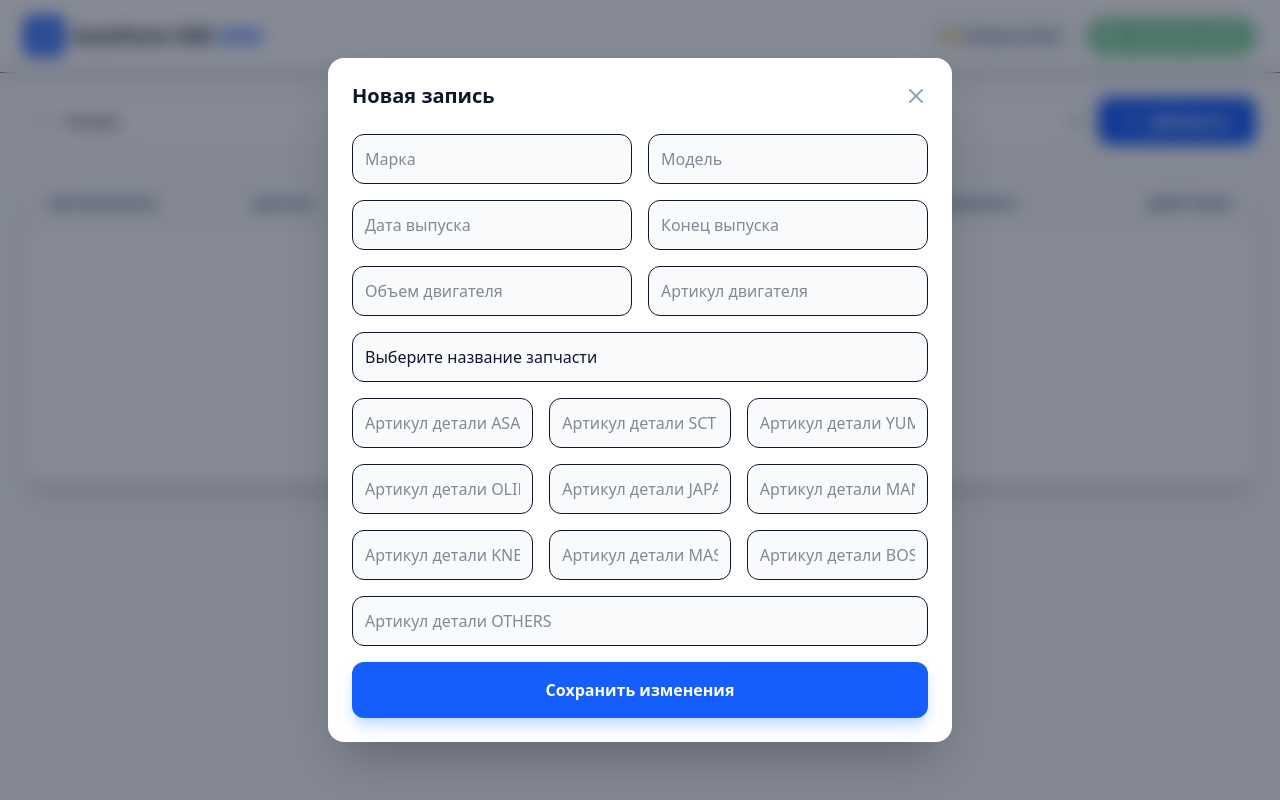
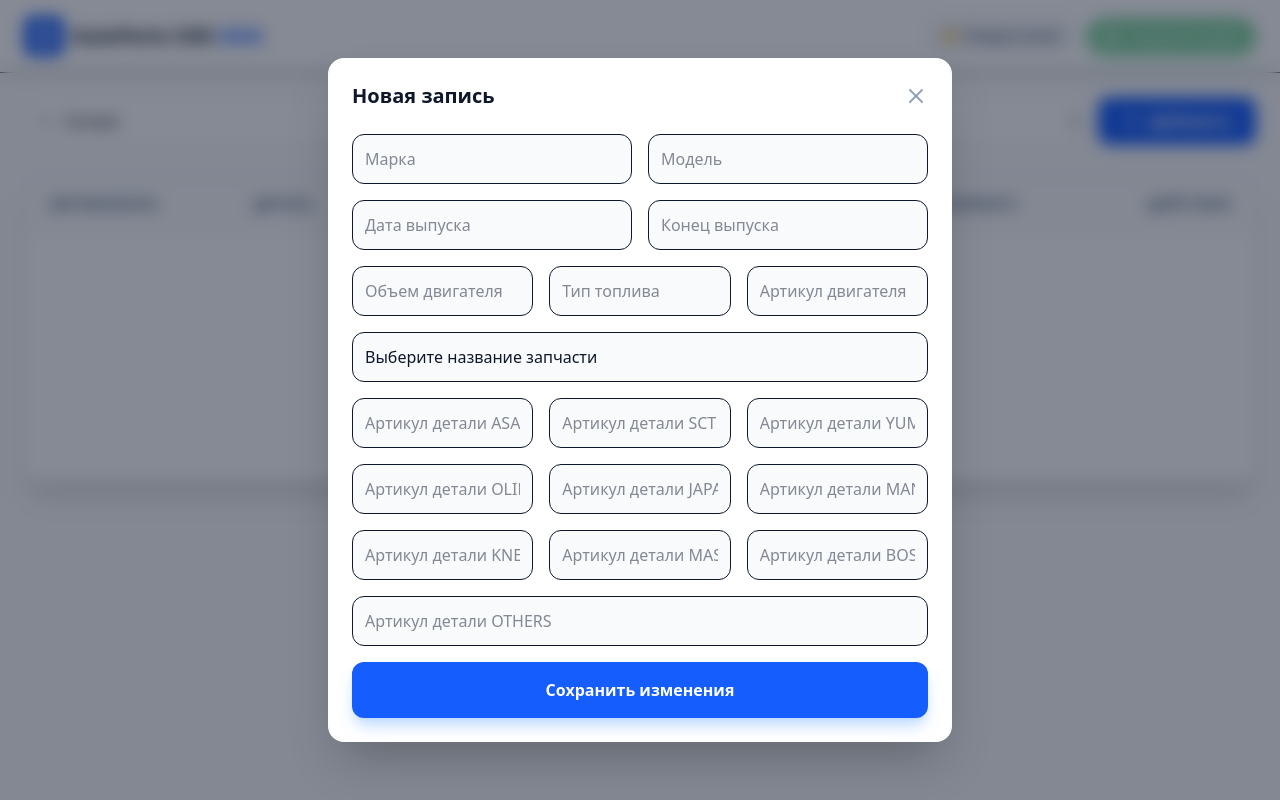
Before and after one commit to VisionFoland2025/ConsumablesCatalog, a React (Vite) app: page / in a window 1280 px wide. Both pictures are taken after typing "Sample" into the empty fields and a click on the button "Добавить". Built offline with nearby package versions, Linux system fonts and the light colour scheme.

Commit message:
Add type fuel

```diff
--- a/src/ModalWindow.tsx
+++ b/src/ModalWindow.tsx
@@ -82,7 +82,8 @@ const ModalWindow = ({
               }
             />
           </div>
-          <div className='grid grid-cols-2 gap-4'>
+
+          <div className='grid grid-cols-3 gap-4'>
             <input
               required
               placeholder='Объем двигателя'
@@ -92,6 +93,18 @@ const ModalWindow = ({
                 setCurrentPart({
                   ...currentPart!,
                   EngineCapacity: e.target.value.toUpperCase(),
+                })
+              }
+            />
+            <input
+              required
+              placeholder='Тип топлива'
+              className='w-full p-3 rounded-xl border bg-slate-50 focus:ring-2 focus:ring-blue-500 outline-none transition'
+              value={currentPart?.EnginneType}
+              onChange={(e) =>
+                setCurrentPart({
+                  ...currentPart!,
+                  EnginneType: e.target.value.toUpperCase(),
                 })
               }
             />
--- a/src/TableWindow.tsx
+++ b/src/TableWindow.tsx
@@ -51,7 +51,8 @@ const TableWindow = ({
               <td className='px-6 py-4'>
                 <div className='font-bold text-slate-900'>{part.Brand}</div>
                 <div className='text-sm text-slate-700'>
-                  {part.Model} • {part.EngineCapacity}
+                  {part.Model} • {part.EngineCapacity} • {part.EnginneType} •{" "}
+                  {part.EngineArticle}
                 </div>
                 <div className='text-sm text-slate-500'>
                   {part.StartDateCar} - {part.EndDateCar}
--- a/src/Types.ts
+++ b/src/Types.ts
@@ -5,6 +5,7 @@ export interface Part {
   StartDateCar: string;
   EndDateCar: string;
   EngineCapacity: string;
+  EnginneType: string;
   EngineArticle: string;
   Detail: string;
   PartName_ASAKASHI: string;
```
